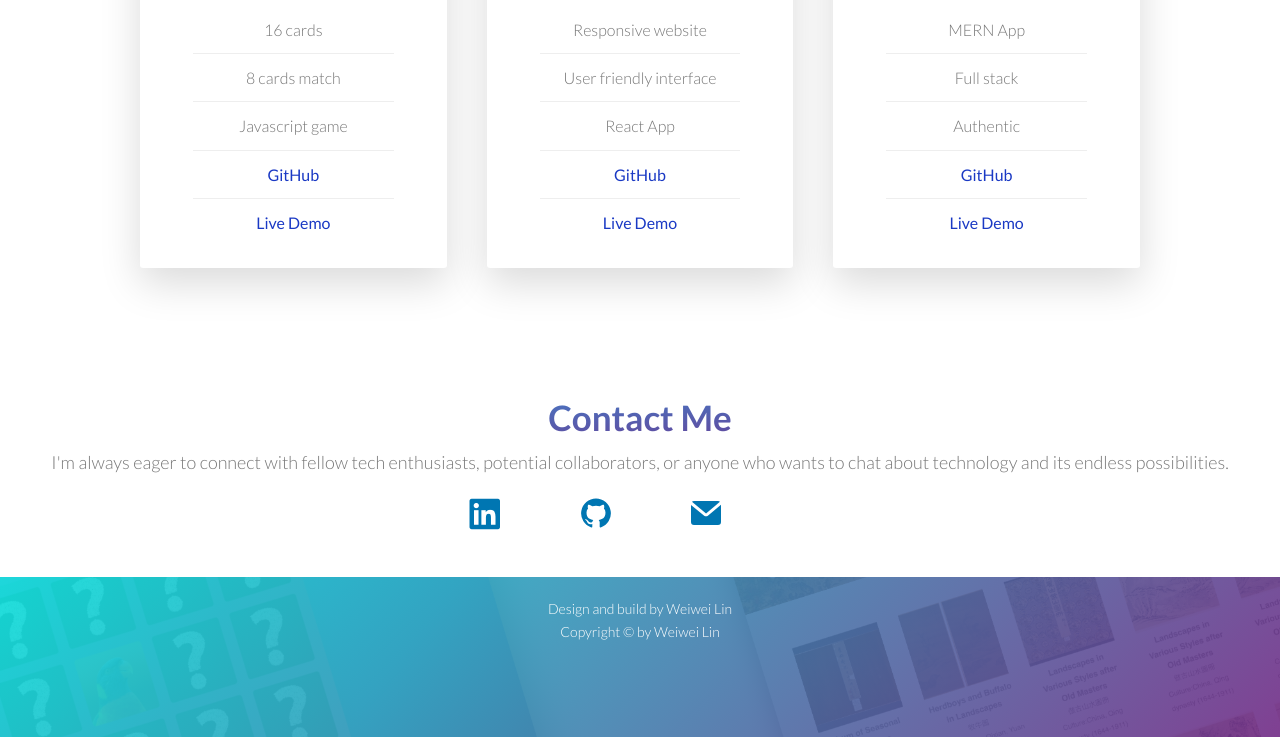
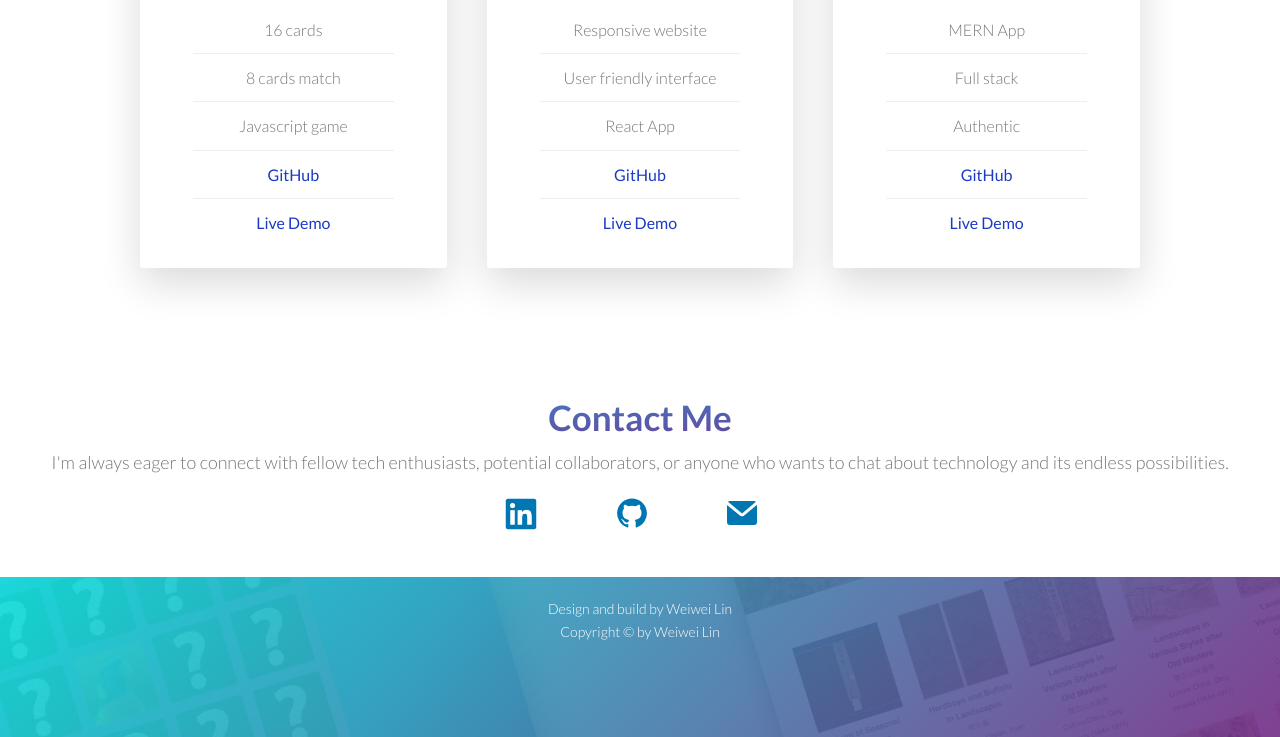
Before and after one commit to weiwei2222/weiwei, a plain HTML site: page index.html in a window 1280 px wide. Shown: the part 1119-1856 px from the top of the page. Drawn offline with nearby package versions, Linux system fonts and the light colour scheme.

Commit message:
practice

```diff
--- a/css/style.css
+++ b/css/style.css
@@ -210,7 +210,6 @@ body {
 .card {
   width: calc((100% - 2 * 6rem) / 3);
   /* width: 28%; */
-  float: left;
   height: 52rem;
   transition: all 0.8s ease;
   border-radius: 3px;
@@ -296,7 +295,7 @@ body {
 }
 .icons {
   margin: 2rem auto;
-  width: 33%;
+  width: 35rem;
   display: flex;
 }
 .icons ul li {
```
